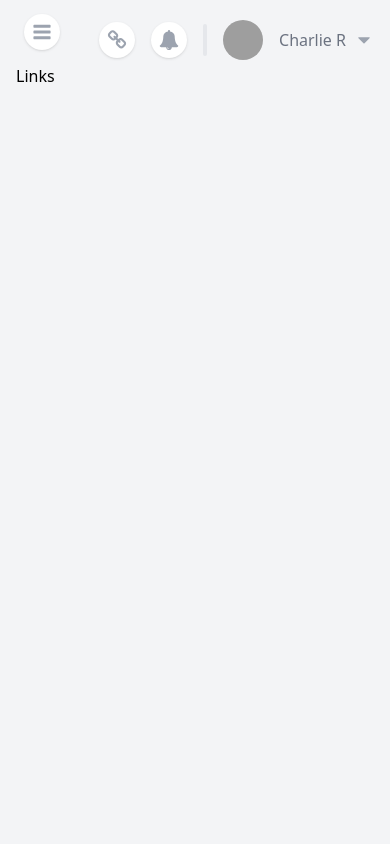
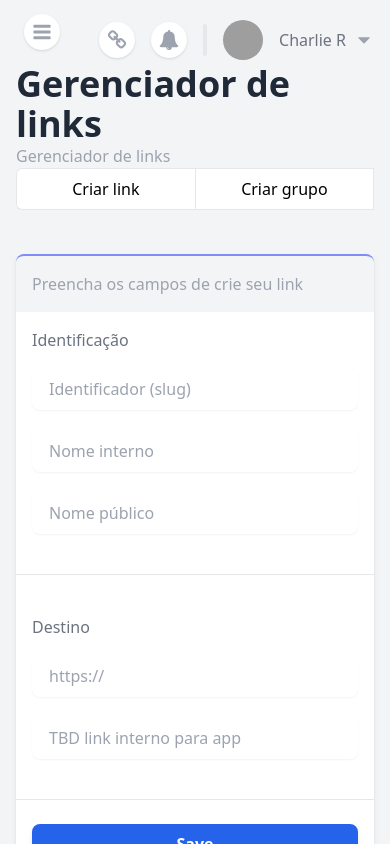
Before and after one commit to DaviLima99/social-media-belt, a Next.js app: page /app/links in a window 390 px wide. Built offline with nearby package versions, Linux system fonts and the light colour scheme; grey boxes are pictures that could not be loaded.

Commit message:
add links page

```diff
--- a/package.json
+++ b/package.json
@@ -9,6 +9,7 @@
     "lint": "next lint"
   },
   "dependencies": {
+    "@hookform/resolvers": "^3.1.0",
     "@types/node": "18.15.12",
     "@types/react": "18.0.37",
     "@types/react-dom": "18.0.11",
@@ -17,7 +18,9 @@
     "next": "13.3.0",
     "react": "18.2.0",
     "react-dom": "18.2.0",
-    "typescript": "5.0.4"
+    "react-hook-form": "^7.43.9",
+    "typescript": "5.0.4",
+    "yup": "^1.1.1"
   },
   "devDependencies": {
     "autoprefixer": "^10.4.14",
--- /dev/null
+++ b/src/components/Heading1.tsx
@@ -0,0 +1,18 @@
+import React from 'react'
+
+interface Props {
+    children: React.ReactNode
+}
+
+const Heading1 = ({ children }: Props) => {
+    return (
+        <>
+            <h1 className="text-4xl font-semibold text-gray-800">
+                { children }
+            </h1>
+
+        </>
+    )
+}
+
+export default Heading1
--- /dev/null
+++ b/src/components/Heading2.tsx
@@ -0,0 +1,19 @@
+
+import React from 'react'
+
+interface Props {
+    children: React.ReactNode
+}
+
+const Heading2 = ({ children }: Props) => {
+    return (
+        <>
+            <h2 className="text-gray-400 text-md">
+                {children}
+            </h2>
+
+        </>
+    )
+}
+
+export default Heading2
--- a/src/pages/app/index.tsx
+++ b/src/pages/app/index.tsx
@@ -1,15 +1,18 @@
+import Heading1 from "@/components/Heading1";
+import Heading2 from "@/components/Heading2";
+
 const AppHome = () => {
     return (
       <>
-          <h1 className="text-4xl font-semibold text-gray-800 dark:text-white">
-            Good afternoom, Charlie
-          </h1>
-          <h2 className="text-gray-400 text-md">
-            Here's what's happening with your ambassador account today.
-          </h2>
+          <Heading1>
+            Seja bem-vindo
+          </Heading1>
+          <Heading2>
+            Gerenciador de links
+          </Heading2>
           <div className="flex flex-col items-center w-full my-6 space-y-4 md:space-x-4 md:space-y-0 md:flex-row">
             <div className="w-full md:w-6/12">
-              <div className="relative w-full overflow-hidden bg-white shadow-lg dark:bg-gray-700">
+              <div className="relative w-full overflow-hidden bg-white shadow-lg  ">
                 <a href="#" className="block w-full h-full">
                   <div className="flex items-center justify-between px-4 py-6 space-x-4">
                     <div className="flex items-center">
@@ -19,11 +22,11 @@ const AppHome = () => {
                           </path>
                         </svg>
                       </span>
-                      <p className="ml-2 text-sm font-semibold text-gray-700 border-b border-gray-200 dark:text-white">
+                      <p className="ml-2 text-sm font-semibold text-gray-700 border-b border-gray-200  ">
                         Level 2 Ambassador
                       </p>
                     </div>
-                    <div className="mt-6 text-xl font-bold text-black border-b border-gray-200 md:mt-0 dark:text-white">
+                    <div className="mt-6 text-xl font-bold text-black border-b border-gray-200 md:mt-0  ">
                       $44,453.39
                       <span className="text-xs text-gray-400">
                         /$100K
@@ -39,8 +42,8 @@ const AppHome = () => {
             </div>
             <div className="flex items-center w-full space-x-4 md:w-1/2">
               <div className="w-1/2">
-                <div className="relative w-full px-4 py-6 bg-white shadow-lg dark:bg-gray-700">
-                  <p className="text-2xl font-bold text-black dark:text-white">
+                <div className="relative w-full px-4 py-6 bg-white shadow-lg  ">
+                  <p className="text-2xl font-bold text-black  ">
                     12
                   </p>
                   <p className="text-sm text-gray-400">
@@ -49,8 +52,8 @@ const AppHome = () => {
                 </div>
               </div>
               <div className="w-1/2">
-                <div className="relative w-full px-4 py-6 bg-white shadow-lg dark:bg-gray-700">
-                  <p className="text-2xl font-bold text-black dark:text-white">
+                <div className="relative w-full px-4 py-6 bg-white shadow-lg  ">
+                  <p className="text-2xl font-bold text-black  ">
                     $93.76
                   </p>
                   <p className="text-sm text-gray-400">
@@ -84,12 +87,12 @@ const AppHome = () => {
           </div>
           <div className="grid grid-cols-1 gap-4 my-4 md:grid-cols-2 lg:grid-cols-3">
             <div className="w-full">
-              <div className="relative w-full px-4 py-6 bg-white shadow-lg dark:bg-gray-700">
-                <p className="text-sm font-semibold text-gray-700 border-b border-gray-200 w-max dark:text-white">
+              <div className="relative w-full px-4 py-6 bg-white shadow-lg  ">
+                <p className="text-sm font-semibold text-gray-700 border-b border-gray-200 w-max  ">
                   Project Reffered
                 </p>
                 <div className="flex items-end my-6 space-x-2">
-                  <p className="text-5xl font-bold text-black dark:text-white">
+                  <p className="text-5xl font-bold text-black  ">
                     12
                   </p>
                   <span className="flex items-center text-xl font-bold text-green-500">
@@ -100,7 +103,7 @@ const AppHome = () => {
                     22%
                   </span>
                 </div>
-                <div className="dark:text-white">
+                <div className=" ">
                   <div className="flex items-center justify-between pb-2 mb-2 text-sm border-b border-gray-200 sm:space-x-12">
                     <p>
                       Unique URL
@@ -150,12 +153,12 @@ const AppHome = () => {
               </div>
             </div>
             <div className="w-full">
-              <div className="relative w-full px-4 py-6 bg-white shadow-lg dark:bg-gray-700">
-                <p className="text-sm font-semibold text-gray-700 border-b border-gray-200 w-max dark:text-white">
+              <div className="relative w-full px-4 py-6 bg-white shadow-lg  ">
+                <p className="text-sm font-semibold text-gray-700 border-b border-gray-200 w-max  ">
                   Project Paid
                 </p>
                 <div className="flex items-end my-6 space-x-2">
-                  <p className="text-5xl font-bold text-black dark:text-white">
+                  <p className="text-5xl font-bold text-black  ">
                     23
                   </p>
                   <span className="flex items-center text-xl font-bold text-green-500">
@@ -166,7 +169,7 @@ const AppHome = () => {
                     12%
                   </span>
                 </div>
-                <div className="dark:text-white">
+                <div className=" ">
                   <div className="flex items-center justify-between pb-2 mb-2 space-x-12 text-sm border-b border-gray-200 md:space-x-24">
                     <p>
                       User paid
@@ -216,12 +219,12 @@ const AppHome = () => {
               </div>
             </div>
             <div className="w-full">
-              <div className="relative w-full px-4 py-6 bg-white shadow-lg dark:bg-gray-700">
-                <p className="text-sm font-semibold text-gray-700 border-b border-gray-200 w-max dark:text-white">
+              <div className="relative w-full px-4 py-6 bg-white shadow-lg  ">
+                <p className="text-sm font-semibold text-gray-700 border-b border-gray-200 w-max  ">
                   New features
                 </p>
                 <div className="flex items-end my-6 space-x-2">
-                  <p className="text-5xl font-bold text-black dark:text-white">
+                  <p className="text-5xl font-bold text-black  ">
                     12
                   </p>
                   <span className="flex items-center text-xl font-bold text-red-500">
@@ -232,7 +235,7 @@ const AppHome = () => {
                     2%
                   </span>
                 </div>
-                <div className="dark:text-white">
+                <div className=" ">
                   <div className="flex items-center justify-between pb-2 mb-2 space-x-12 text-sm border-b border-gray-200 md:space-x-24">
                     <p>
                       Down
@@ -282,12 +285,12 @@ const AppHome = () => {
               </div>
             </div>
             <div className="w-full">
-              <div className="relative w-full px-4 py-6 bg-white shadow-lg dark:bg-gray-700">
-                <p className="text-sm font-semibold text-gray-700 border-b border-gray-200 w-max dark:text-white">
+              <div className="relative w-full px-4 py-6 bg-white shadow-lg  ">
+                <p className="text-sm font-semibold text-gray-700 border-b border-gray-200 w-max  ">
                   Sign in
                 </p>
                 <div className="flex items-end my-6 space-x-2">
-                  <p className="text-5xl font-bold text-black dark:text-white">
+                  <p className="text-5xl font-bold text-black  ">
                     16
                   </p>
                   <span className="flex items-center text-xl font-bold text-red-500">
@@ -298,7 +301,7 @@ const AppHome = () => {
                     14%
                   </span>
                 </div>
-                <div className="dark:text-white">
+                <div className=" ">
                   <div className="flex items-center justify-between pb-2 mb-2 space-x-12 text-sm border-b border-gray-200 md:space-x-24">
                     <p>
                       Amercia
@@ -348,12 +351,12 @@ const AppHome = () => {
               </div>
             </div>
             <div className="w-full">
-              <div className="relative w-full px-4 py-6 bg-white shadow-lg dark:bg-gray-700">
-                <p className="text-sm font-semibold text-gray-700 border-b border-gray-200 w-max dark:text-white">
+              <div className="relative w-full px-4 py-6 bg-white shadow-lg  ">
+                <p className="text-sm font-semibold text-gray-700 border-b border-gray-200 w-max  ">
                   Sales
                 </p>
                 <div className="flex items-end my-6 space-x-2">
-                  <p className="text-5xl font-bold text-black dark:text-white">
+                  <p className="text-5xl font-bold text-black  ">
                     9
                   </p>
                   <span className="flex items-center text-xl font-bold text-green-500">
@@ -364,7 +367,7 @@ const AppHome = () => {
                     34%
                   </span>
                 </div>
-                <div className="dark:text-white">
+                <div className=" ">
                   <div className="flex items-center justify-between pb-2 mb-2 space-x-12 text-sm border-b border-gray-200 md:space-x-24">
                     <p>
                       Templates
@@ -414,12 +417,12 @@ const AppHome = () => {
               </div>
             </div>
             <div className="w-full">
-              <div className="relative w-full px-4 py-6 bg-white shadow-lg dark:bg-gray-700">
-                <p className="text-sm font-semibold text-gray-700 border-b border-gray-200 w-max dark:text-white">
+              <div className="relative w-full px-4 py-6 bg-white shadow-lg  ">
+                <p className="text-sm font-semibold text-gray-700 border-b border-gray-200 w-max  ">
                   Maintenance
                 </p>
                 <div className="flex items-end my-6 space-x-2">
-                  <p className="text-5xl font-bold text-black dark:text-white">
+                  <p className="text-5xl font-bold text-black  ">
                     15
                   </p>
                   <span className="flex items-center text-xl font-bold text-green-500">
@@ -430,7 +433,7 @@ const AppHome = () => {
                     34%
                   </span>
                 </div>
-                <div className="dark:text-white">
+                <div className=" ">
                   <div className="flex items-center justify-between pb-2 mb-2 space-x-12 text-sm border-b border-gray-200 md:space-x-24">
                     <p>
                       Cloud
--- a/src/pages/app/links.tsx
+++ b/src/pages/app/links.tsx
@@ -1,7 +1,99 @@
+import Heading1 from "@/components/Heading1";
+import Heading2 from "@/components/Heading2";
+import { SubmitHandler, useForm } from 'react-hook-form';
+
+type Inputs = {
+    slug: string,
+    name: string,
+    publicName: string,
+    destination: string,
+    appLink: string
+};
+
 const Links = () => {
-    return(
-        <h1>Links</h1>
+    const { register, handleSubmit, watch, formState: { errors } } = useForm<Inputs>();
+    const onSubmit: SubmitHandler<Inputs> = data => console.log(data);
+
+    return (
+        <>
+            <div className="grid grid-cols-1 md:grid-cols-2">
+                <div>
+                    <Heading1>
+                        Gerenciador de links
+                    </Heading1>
+                    <Heading2>
+                        Gerenciador de links
+                    </Heading2>
+                </div>
+                <div className="flex items-center">
+                    <button type="button" className="w-full px-4 py-2 text-base font-medium text-black bg-white border-t border-b border-l rounded-l-md hover:bg-gray-100">
+                        Criar link
+                    </button>
+                    <button type="button" className="w-full px-4 py-2 text-base font-medium text-black bg-white border hover:bg-gray-100">
+                        Criar grupo
+                    </button>
+                </div>
+            </div>
+
+            <form className="container max-w-2xl mx-auto shadow-md mt-11 md:w-3/4" onSubmit={handleSubmit(onSubmit)}>
+                <div className="p-4 border-t-2 border-indigo-400 rounded-lg bg-gray-100/5 ">
+                    <div className="max-w-sm mx-auto md:w-full md:mx-0">
+                        <div className="inline-flex items-center space-x-4">
+                            <Heading2>Preencha os campos de crie seu link</Heading2>
+                        </div>
+                    </div>
+                </div>
+                <div className="space-y-6 bg-white">
+                    <div className="items-center w-full p-4 space-y-4 text-gray-500 md:inline-flex md:space-y-0">
+                        <h2 className="max-w-sm mx-auto md:w-1/3">
+                            Identificação
+                        </h2>
+                        <div className="max-w-sm mx-auto space-y-5 md:w-2/3">
+                            <div>
+                                <div className=" relative ">
+                                    <input type="text" {...register("slug")}  className=" rounded-lg border-transparent flex-1 appearance-none border border-gray-300 w-full py-2 px-4 bg-white text-gray-700 placeholder-gray-400 shadow-sm text-base focus:outline-none focus:ring-2 focus:ring-purple-600 focus:border-transparent" placeholder="Identificador (slug)" />
+                                </div>
+                            </div>
+                            <div>
+                                <div className=" relative ">
+                                    <input type="text" {...register("name")} className=" rounded-lg border-transparent flex-1 appearance-none border border-gray-300 w-full py-2 px-4 bg-white text-gray-700 placeholder-gray-400 shadow-sm text-base focus:outline-none focus:ring-2 focus:ring-purple-600 focus:border-transparent" placeholder="Nome interno" />
+                                </div>
+                            </div>
+                            <div>
+                                <div className=" relative ">
+                                    <input type="text" {...register("publicName")} className=" rounded-lg border-transparent flex-1 appearance-none border border-gray-300 w-full py-2 px-4 bg-white text-gray-700 placeholder-gray-400 shadow-sm text-base focus:outline-none focus:ring-2 focus:ring-purple-600 focus:border-transparent" placeholder="Nome público" />
+                                </div>
+                            </div>
+                        </div>
+                    </div>
+                    <hr />
+                    <div className="items-center w-full p-4 space-y-4 text-gray-500 md:inline-flex md:space-y-0">
+                        <h2 className="max-w-sm mx-auto md:w-1/3">
+                            Destino
+                        </h2>
+                        <div className="max-w-sm mx-auto space-y-5 md:w-2/3">
+                            <div>
+                                <div className=" relative ">
+                                    <input type="text" {...register("destination")} className=" rounded-lg border-transparent flex-1 appearance-none border border-gray-300 w-full py-2 px-4 bg-white text-gray-700 placeholder-gray-400 shadow-sm text-base focus:outline-none focus:ring-2 focus:ring-purple-600 focus:border-transparent" placeholder="https://" />
+                                </div>
+                            </div>
+                            <div>
+                                <div className=" relative ">
+                                    <input type="text" {...register("appLink")} className=" rounded-lg border-transparent flex-1 appearance-none border border-gray-300 w-full py-2 px-4 bg-white text-gray-700 placeholder-gray-400 shadow-sm text-base focus:outline-none focus:ring-2 focus:ring-purple-600 focus:border-transparent" placeholder="TBD link interno para app" />
+                                </div>
+                            </div>
+                        </div>
+                    </div>
+                    <hr />
+                    <div className="w-full px-4 pb-4 ml-auto text-gray-500 md:w-1/3">
+                        <button type="submit" className="py-2 px-4  bg-blue-600 hover:bg-blue-700 focus:ring-blue-500 focus:ring-offset-blue-200 text-white w-full transition ease-in duration-200 text-center text-base font-semibold shadow-md focus:outline-none focus:ring-2 focus:ring-offset-2  rounded-lg ">
+                            Save
+                        </button>
+                    </div>
+                </div>
+            </form>
+        </>
     )
 }
 
-export default Links
+export default Links;
```
Also changed, not shown: src/components/Layout/LayoutApp.tsx (+13 -15 lines), src/components/LinkMenu.tsx (added, +25 -0 lines), src/pages/app/account.tsx (added, +7 -0 lines), src/pages/app/settings.tsx (added, +7 -0 lines), src/components/Button.tsx (added), 1 other file (tests, documents, lock files or other folders).
